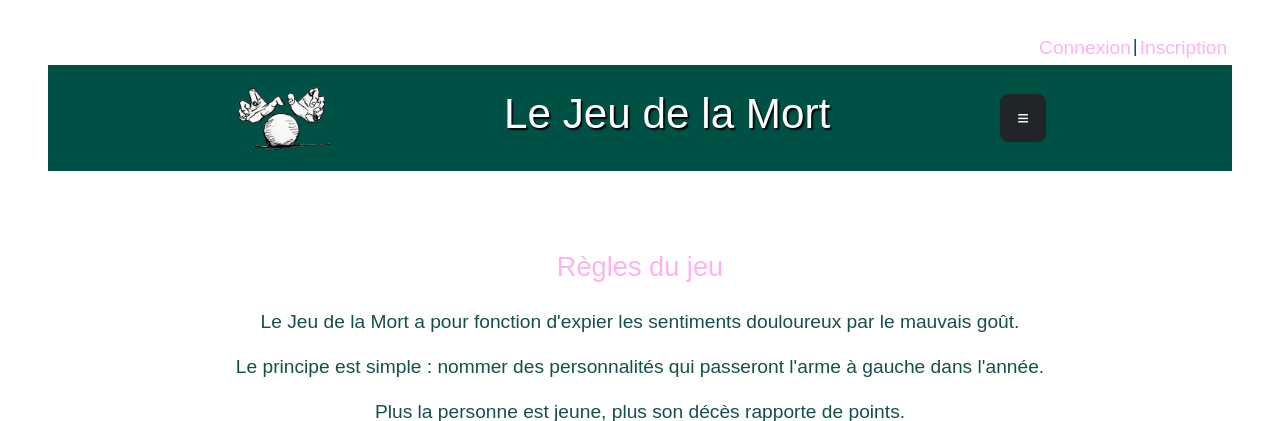
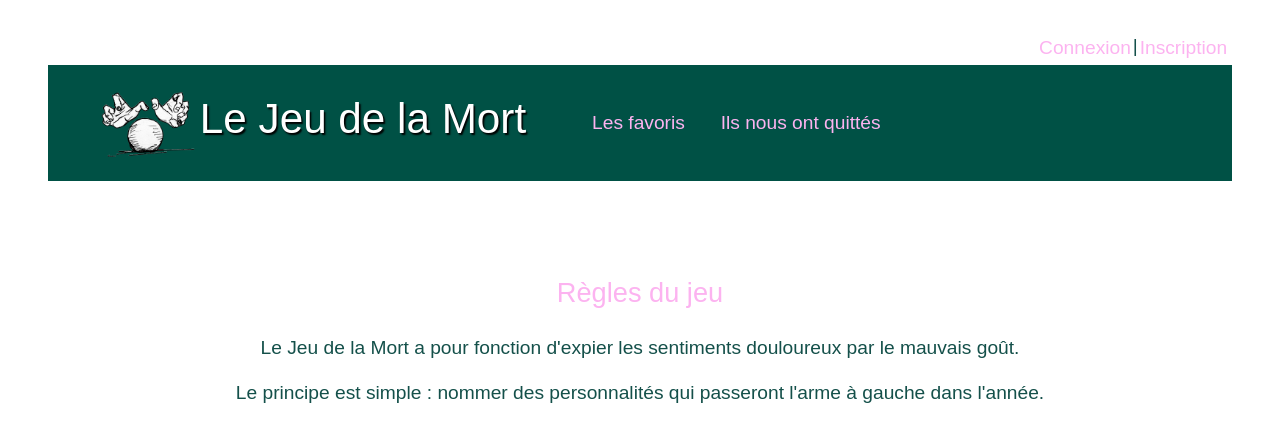
Before and after one commit to Vertocz/lejeudelamort, a Django app: page / in a window 1280 px wide. Shown: the top 421 px of the page. Run offline with Django 4.2, Linux system fonts and the light colour scheme; data that the repository does not hold is empty; parts of the project's set-up code (start-up, migrations or seed data) failed here and were passed over; some web fonts are replaced.

Commit message:
changement de barre de navigation

```diff
--- a/JeuDeLaMort/JeuDeLaMort/static/jdm/style-jdm.css
+++ b/JeuDeLaMort/JeuDeLaMort/static/jdm/style-jdm.css
@@ -25,7 +25,7 @@ h1 {
 }
 
 h2 {
-    color: #fcb3f0; /* orange */
+    color: #fcb3f0;
     font-size: 1.7rem;
     padding: 3rem 1rem 1rem 1rem;
 }
@@ -46,15 +46,9 @@ h3 {
 }
 
 header {
-    justify-content: space-evenly;
     background-color : #005145; /* #7096a0 bleu foncé */
-    text-shadow: 0.1rem 0.1rem 0.1rem black;
     color: white;
-    grid-column: 1 / 4;
-    grid-row: 1 / 2;
-    display: flex;
-    align-items: center;
-    padding: 1rem 1rem 1rem 1rem; /* haut | droit | bas | gauche */
+    padding: 0rem 1rem 0rem 1rem; /* haut | droit | bas | gauche */
 }
 
 
--- a/JeuDeLaMort/JeuDeLaMort/templates/jdm/base.html
+++ b/JeuDeLaMort/JeuDeLaMort/templates/jdm/base.html
@@ -17,35 +17,39 @@
         {% endif %}</div>
 
 <header>
-    <div id="logo"><img src="{% static 'jdm/voyance.png' %}" width="100px"></div>
-    <div id="titre"><h1>Le Jeu de la Mort</h1></div>
-
-
-    <div id="menu"><button class="btn btn-dark btn-lg" type="button" data-bs-toggle="offcanvas" data-bs-target="#offcanvasRight" aria-controls="offcanvasRight">≡</button></div>
+    <nav>
+    <ul style="list-style-type: none; display: flex; align-items: center;">
+        <li>
+            <a href="{% url 'jdm-index' %}"><img src="{% static 'jdm/voyance.png' %}" width="100px"></a>
+        </li>
+        <li>
+            <a href="{% url 'jdm-index' %}"><h1 style="color: white; text-shadow: 0.1rem 0.1rem 0.1rem black; padding: 0rem 3rem 0rem 0rem;">Le Jeu de la Mort</h1></a>
+        </li>
+        {% if user.is_authenticated %}
+        <li style="padding: 1rem;">
+            <a href="{% url 'salle-attente' %}">Ma salle d'attente</a>
+        </li>
+        <li style="padding: 1rem;">
+            <a href="{% url 'mes-amis' %}">Mes amis</a>
+        </li>
+        {% endif %}
+        <li style="padding: 1rem;">
+            <a href="{% url 'favoris' %}">Les favoris</a>
+        </li>
+        <li style="padding: 1rem;">
+            <a href="{% url 'resume' %}">Ils nous ont quittés</a>
+        </li>
+        {% if user.is_superuser %}
+        <li style="padding: 1rem;">
+            <a href="{% url 'maj' %}">Mise à jour des données</a>
+        </li>
+        {% endif %}
+    </ul>
+</nav>
 
 </header>
 
 <body>
-
-<div class="offcanvas offcanvas-end" tabindex="-1" id="offcanvasRight" aria-labelledby="offcanvasRightLabel">
-    <div class="offcanvas-header">
-    <button type="button" class="btn-close" data-bs-dismiss="offcanvas" aria-label="Close"></button>
-  </div>
-  <div class="menu-texte"><div class="offcanvas-body">
-    <a href="{% url 'jdm-index' %}">Accueil</a>
-      {% if user.is_authenticated %}
-      <a href="{% url 'salle-attente' %}">Ma salle d'attente</a>
-      <a href="{% url 'mes-amis' %}">Mes amis</a>
-      {% endif %}
-    <a href="{% url 'favoris' %}">Les favoris</a>
-    <a href="{% url 'resume' %}">Ils nous ont quittés</a>
-      {% if user.is_superuser %}
-      <a href="{% url 'maj' %}">Mise à jour des données</a>
-      {% endif %}
-
-      </div>
-  </div>
-</div>
 
 <div class="message">
     {% if messages %}
--- a/JeuDeLaMort/JeuDeLaMort/templates/jdm/candidat_detail.html
+++ b/JeuDeLaMort/JeuDeLaMort/templates/jdm/candidat_detail.html
@@ -15,7 +15,7 @@
 
 
 {% if candidat.DDD %}
-<div style="padding: 0.5rem; color: #fd7e14;">{{ candidat.DDN }} - {{ candidat.DDD }}</div>
+<div style="padding: 0.5rem; color: #fcb3f0;">{{ candidat.DDN }} - {{ candidat.DDD }}</div>
 <div style="font-style: italic; padding: 0.5rem">{{ candidat.description|capfirst }}</div>
 
     {% if paris|length > 0 %}
@@ -28,7 +28,7 @@
     {% endif %}
 
 {% else %}
-<div style="font-style: italic; padding: 0.5rem; color: #fd7e14;">{{ candidat.description|capfirst }}</div>
+<div style="font-style: italic; padding: 0.5rem; color: #fcb3f0;">{{ candidat.description|capfirst }}</div>
 <div>Date de naissance : {{ candidat.DDN }} ({{ candidat.calcul_age }} ans)</div>
 <div>Ce candidat peut rapporter {{ candidat.points }} point{{ candidat.points|pluralize }}.</div>
     {% if paris|length > 0 %}
--- a/JeuDeLaMort/JeuDeLaMort/templates/jdm/index.html
+++ b/JeuDeLaMort/JeuDeLaMort/templates/jdm/index.html
@@ -10,7 +10,7 @@
 <p>Lors du décès d'un candidat, le joueur l'ayant désigné peut sélectionner en remplacement une nouvelle personne.</p>
 
 {% if user.is_authenticated is False %}
-<h2>Rejoignez la communauté et faites votre liste !</h2>
+<a href="{% url 'login' %}"><h2>Rejoignez la communauté et faites votre liste !</h2></a>
 {% endif %}
 
 {% endblock %}
--- a/JeuDeLaMort/JeuDeLaMort/views.py
+++ b/JeuDeLaMort/JeuDeLaMort/views.py
@@ -28,15 +28,12 @@ def index(request):
         if candidat.DDD is not None:
             try:
                 if datetime.date(request.user.last_login) <= candidat.DDD:
-                    print(request.user.username, datetime.date(request.user.last_login), "<=", candidat.DDD, candidat.nom)
                     for pari in paris_amis:
                         if candidat.wiki_id == pari.candidat_wiki_id:
-                            print(candidat.nom, "a rapporté des points à un ami")
                             if candidat not in morts_recentes:
                                 morts_recentes.append(candidat)
                     for pari in mes_paris:
                         if candidat.wiki_id == pari.candidat_wiki_id:
-                            print(candidat.nom, "m'a rapporté des points")
                             morts_recentes_perso.append(candidat)
             except AttributeError:
                 pass
@@ -168,7 +165,6 @@ def salle_user(request, id):
     if len(Cercle.objects.filter(user_id=request.user.id, ami_id=id)) > 0:
         paris_user = Pari.objects.filter(user_id=id)
         paris_decedes = Pari.objects.filter(user_id=id, mort=True)
-        print(paris_decedes)
         candidats_joueur = []
         for pari in paris_user:
             candidat = candidats.get(wiki_id=pari.candidat_wiki_id)
@@ -316,10 +312,8 @@ def maj(request):
         PARAMS_recherche = {"action": "wbgetclaims", "entity": wiki_id, "format": "json"}
         jsonresponse_recherche = requests.get(URL, PARAMS_recherche).json()
         if candidat.DDD:
-            print(candidat.nom, ": Déjà Mort")
             pass
         elif "P570" in jsonresponse_recherche["claims"] and not candidat.DDD:
-            print(candidat.nom, ': DEAD')
             DDD = datetime.strptime(
                 jsonresponse_recherche["claims"]["P570"][0]["mainsnak"]["datavalue"]["value"]["time"],
                 '+%Y-%m-%dT%H:%M:%SZ').date()
@@ -330,6 +324,4 @@ def maj(request):
                 if pari.candidat_wiki_id == candidat.wiki_id:
                     pari.mort = True
                     pari.save()
-        else:
-            print(candidats.get(wiki_id=wiki_id), ': Pas Mort')
     return redirect('resume')
```
Also changed, not shown: JeuDeLaMort/JeuDeLaMort/models.py (+18 -0 lines), JeuDeLaMort/JeuDeLaMort/migrations/0003_ligue_alter_candidat_wiki_id_pari_unique_ligue_user.py (added).
